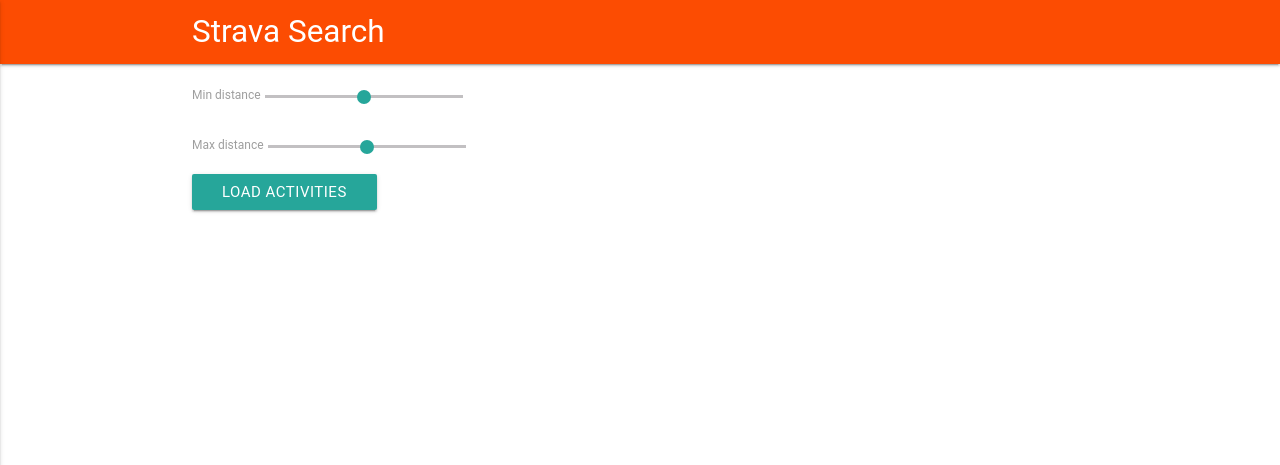
After one commit to matt-leach/strava-search, a Python web app: template app/templates/search_activities.html in a window 1280 px wide. The commit adds this page. Shown: the top 465 px of the page. Run offline with Jinja, Linux system fonts and the light colour scheme; the template is opened without the code that fills it, so the values that code supplies are empty; some libraries are stand-ins or nearby versions; some web fonts are replaced.

Commit message:
search by distance with ajax

```diff
--- a/app/run.py
+++ b/app/run.py
@@ -2,6 +2,7 @@
 from app import app
 from auth import *
 from views import *
+from api import *
 
 
 if __name__ == "__main__":
--- a/app/templates/layout.html
+++ b/app/templates/layout.html
@@ -3,10 +3,9 @@
 
 <head>
     <meta name="viewport" content="width=device-width, initial-scale=1">
-    <link rel="stylesheet" href="https://cdnjs.cloudflare.com/ajax/libs/materialize/0.96.1/css/materialize.min.css">
+    <link rel="stylesheet" href="https://cdnjs.cloudflare.com/ajax/libs/materialize/0.97.0/css/materialize.min.css">
     <script src="https://ajax.googleapis.com/ajax/libs/jquery/2.1.3/jquery.min.js"></script>
-    <script src="https://cdnjs.cloudflare.com/ajax/libs/materialize/0.96.1/js/materialize.min.js"></script>
-    <script type="text/javascript" src="//cdnjs.cloudflare.com/ajax/libs/Chart.js/1.0.2/Chart.min.js"></script>
+    <script src="https://cdnjs.cloudflare.com/ajax/libs/materialize/0.97.0/js/materialize.min.js"></script>
     <style>
         .profilepic { width:40px; }
         .nav-base { background-color: #FC4C02 }
@@ -21,7 +20,7 @@
                 {% if session.athlete %}
                     <li><a href="/activities/load">Load Activities</a></li>
                     <li><a href="/activities/filter">Filter Activities</a></li>
-                    <li><img class="valign" src="{{ session.athlete.picture }}" title="Logged in as {{ session.athlete.name }}"></li>
+                    <li><img class="valign profilepic" src="{{ session.athlete.picture }}" title="Logged in as {{ session.athlete.name }}"></li>
                     <li><a href="/logout">Logout</a></li>
                 {% endif %}
             </ul>
@@ -29,7 +28,7 @@
             <ul id="nav-mobile" class="side-nav">
                 {% if session.athlete %}
                     <li><a href="/logout">Logout</a></li>
-                    <li><a href="/activities/load">Load Activitiesi</a></li>
+                    <li><a href="/activities/load">Load Activities</a></li>
                 {% endif %}
             </ul>
             <a href="#" data-activates="nav-mobile" class="button-collapse"><i class="mdi-navigation-menu"></i></a>
--- /dev/null
+++ b/app/templates/search_activities.html
@@ -0,0 +1,36 @@
+{% extends "layout.html" %}
+
+{% block content %}
+
+
+
+  <form action="#">
+    <p class="range-field">
+      <label for="min">Min distance</label>
+      <input type="range" id="min" min="0" max="20" style='max-width: 200px'/>
+    </p>
+    <p class="range-field">
+      <label for="min">Max distance</label>
+      <input type="range" id="max" min="0" max="20" style='max-width: 200px'/>
+    </p>
+    <a class="waves-effect waves-light btn" onclick='load_activities()'>Load activities</a>
+  </form>
+  <p class='result'>
+  </p>
+  <div class='activities'>
+    <ul>
+      {% for a in activities %}
+        <li>{{ a.name }} {{ a.distance }}</li>
+      {% endfor %}
+    </ul>
+  </div>
+
+
+  <script>
+  function load_activities() {
+    $.get("/api/activities?min=" + $('#min').val() + "&max=" + $('#max').val(), function(data) {
+      $('.activities').html(data)
+    });
+  }
+  </script>
+  {% endblock %}
```
Also changed, not shown: app/api.py (added, +20 -0 lines), app/templates/activities.html (+5 -9 lines), app/views.py (+1 -16 lines).
